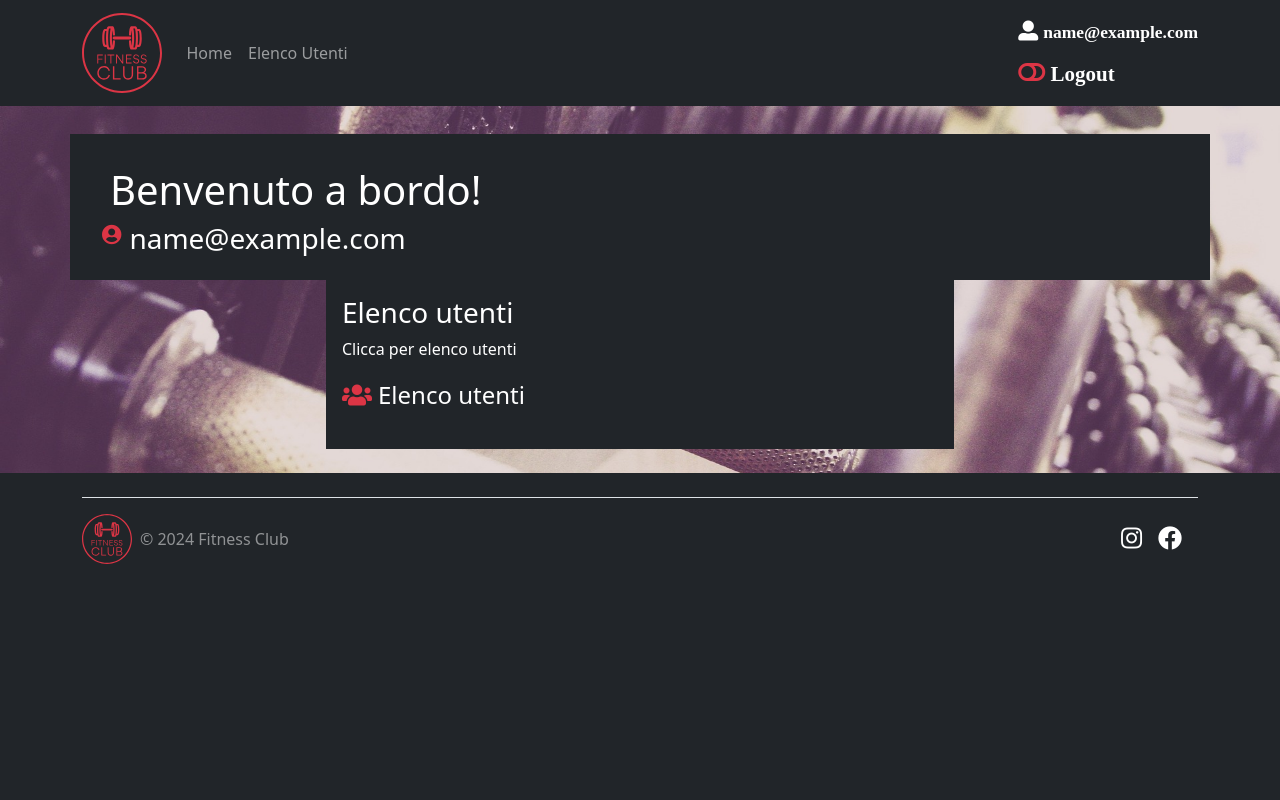
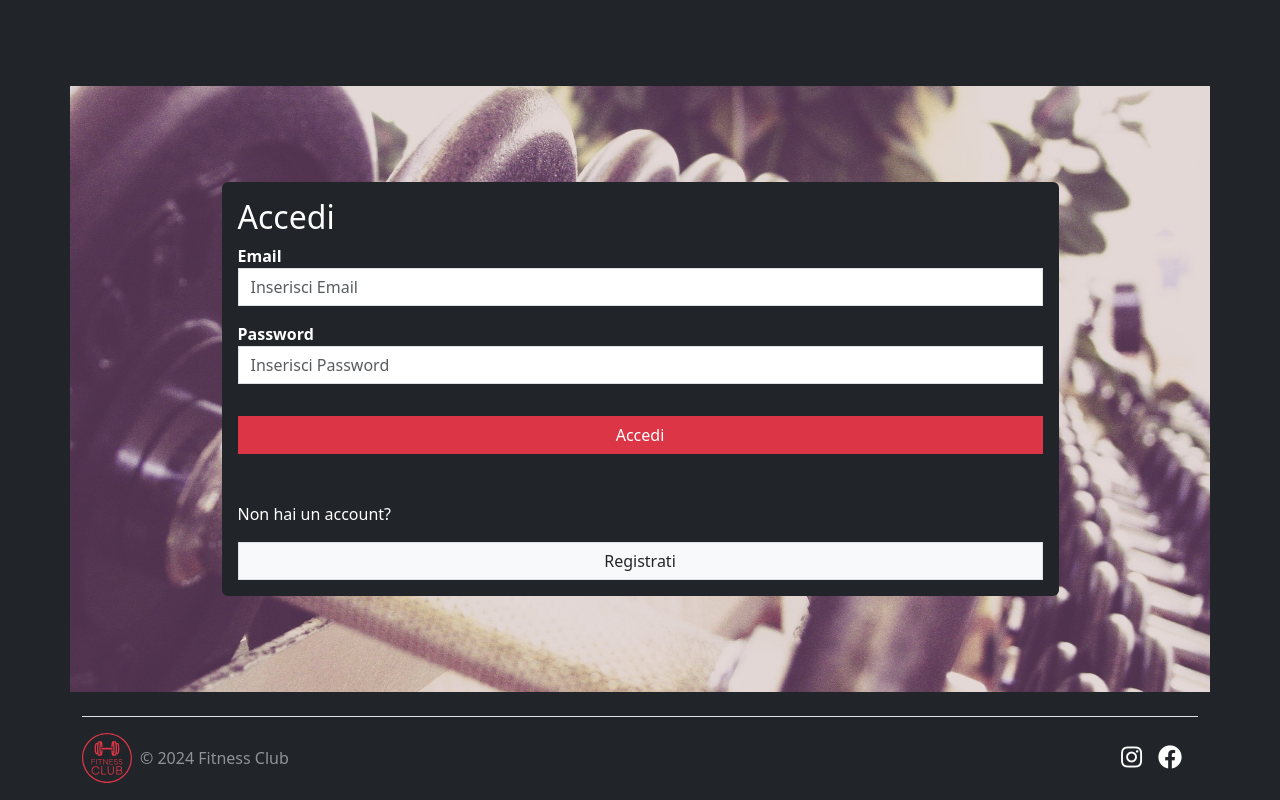
Before and after one commit to Andrea-vicari/Fitness-Center, a React (Vite) app in the folder frontend/: page /login in a window 1280 px wide. Before the commit this address led to /. Built offline with nearby package versions, Linux system fonts and the light colour scheme; sample sign-in values are in the browser's storage.

Commit message:
Cambiato link

```diff
--- a/frontend/src/App.jsx
+++ b/frontend/src/App.jsx
@@ -40,7 +40,7 @@ function App() {
               <Route path="/allenamento_trainer/:id" element={user ? <SchedaTrainingTrainer /> : <Navigate to="/elencoutenti"/>} />
               <Route path="/nuovotraining/:id" element={user ?<NewTraining />: <Navigate to="/login"/>} />
               <Route path="/signup" element={<Signup />} />
-              <Route path='/login' element={!user ? <Login/> : <Navigate to="/"/>}></Route>
+              <Route path='/login' element={ <Login/>}></Route>
 
           </Routes>
 
```
